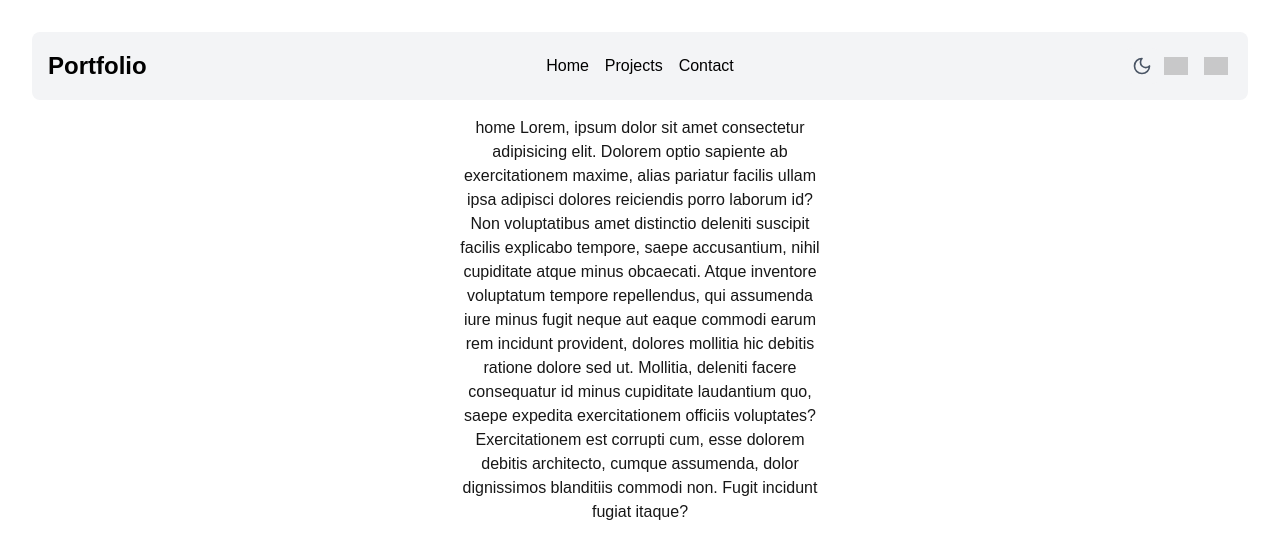
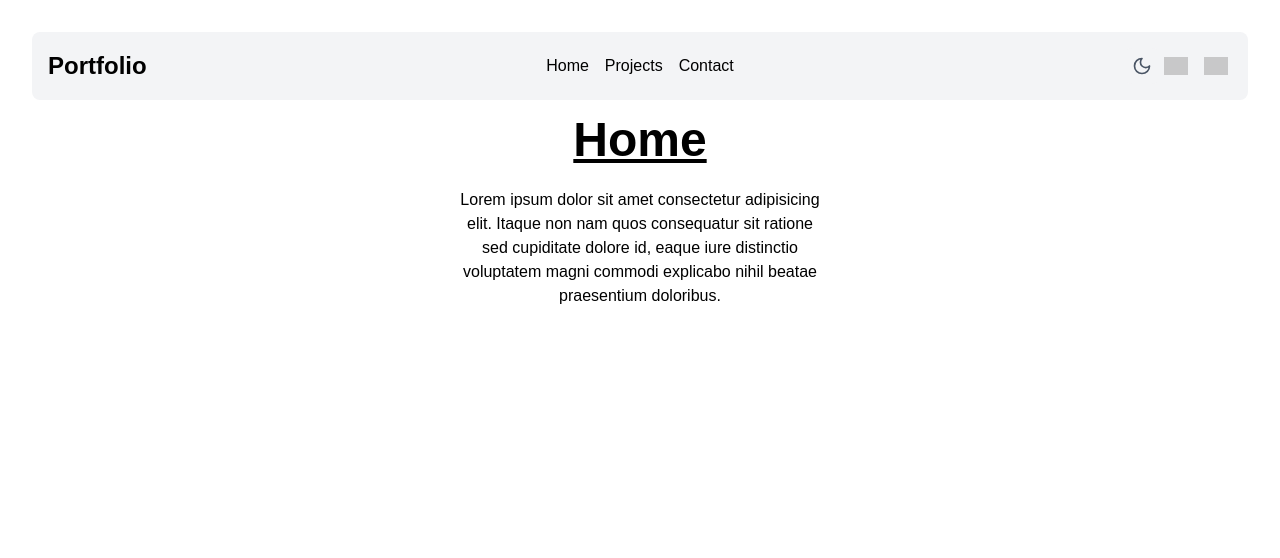
Before and after one commit to georgelgeback/portfolio, a Next.js app: page / in a window 1280 px wide. Shown: the top 558 px of the page. Built offline with nearby package versions, Linux system fonts and the light colour scheme; no server answers; grey boxes are pictures that could not be loaded.

Commit message:
Updated basic structure

```diff
--- a/i18n.js
+++ b/i18n.js
@@ -16,6 +16,9 @@ i18n
     resources: {
       en: {
         translation: {
+          home: {
+            title: "Home",
+          },
           description: {
             part3: "Learn React",
           },
@@ -23,6 +26,9 @@ i18n
       },
       sv: {
         translation: {
+          home: {
+            title: "Hem",
+          },
           description: {
             part3: "Lär dig React",
           },
--- a/src/app/(app)/contact/page.tsx
+++ b/src/app/(app)/contact/page.tsx
@@ -1,11 +1,19 @@
+"use client";
+
 import React from "react";
+import FadeInDown from "@/components/fadein";
 
 export default function Page() {
   return (
-    <div>
-      <h1 className="font-black text-5xl underline">Contact me!</h1>
-      <br />
-      <p>Send me an email at EMAIL!</p>
-    </div>
+    <>
+      <FadeInDown>
+        <h1 className="font-black text-5xl underline">Contact me here</h1>
+        <br />
+        <p>
+          Send me an email at <a href="mailto:EMAIL">EMAIL</a>! Or you can find
+          me on the streets.
+        </p>
+      </FadeInDown>
+    </>
   );
 }
--- a/src/app/(app)/layout.tsx
+++ b/src/app/(app)/layout.tsx
@@ -34,17 +34,17 @@ export default function MainLayout({
             min-h-screen
             min-w-screen
             items-top
-            bg-white
-            dark:bg-black
             w-full
+            relative
           `}
       >
-        <div className="object-left flex flex-row w-full">
+        <div className="absolute inset-0 -z-50 bg-white dark:bg-black"></div>
+        <div className="object-left flex flex-row w-full relative z-40">
           <Navbar />
         </div>
-        <div className="flex justify-center w-full">
+        <div className="flex justify-center w-full ">
           <div className="text-center flex flex-col lg:w-1/3">
-            <div className="flex flex-col gap-4 m-4">{children}</div>
+            <div className="flex flex-col gap-4 m-4 relative">{children}</div>
           </div>
         </div>
       </div>
--- a/src/app/(app)/page.tsx
+++ b/src/app/(app)/page.tsx
@@ -1,19 +1,26 @@
+"use client";
+
 import React from "react";
+import FadeInDown from "@/components/fadein";
+import { useTranslation } from "react-i18next";
+import "../../../i18n";
 
 export default function Home() {
+  const { t } = useTranslation();
   return (
-    <h1>
-      home Lorem, ipsum dolor sit amet consectetur adipisicing elit. Dolorem
-      optio sapiente ab exercitationem maxime, alias pariatur facilis ullam ipsa
-      adipisci dolores reiciendis porro laborum id? Non voluptatibus amet
-      distinctio deleniti suscipit facilis explicabo tempore, saepe accusantium,
-      nihil cupiditate atque minus obcaecati. Atque inventore voluptatum tempore
-      repellendus, qui assumenda iure minus fugit neque aut eaque commodi earum
-      rem incidunt provident, dolores mollitia hic debitis ratione dolore sed
-      ut. Mollitia, deleniti facere consequatur id minus cupiditate laudantium
-      quo, saepe expedita exercitationem officiis voluptates? Exercitationem est
-      corrupti cum, esse dolorem debitis architecto, cumque assumenda, dolor
-      dignissimos blanditiis commodi non. Fugit incidunt fugiat itaque?
-    </h1>
+    <div className="relative -z-10">
+      <FadeInDown>
+        <h1 className="font-black text-5xl underline text-black dark:text-white">
+          {t("home.title")}
+        </h1>
+        <br />
+        <p className="text-black dark:text-white">
+          Lorem ipsum dolor sit amet consectetur adipisicing elit. Itaque non
+          nam quos consequatur sit ratione sed cupiditate dolore id, eaque iure
+          distinctio voluptatem magni commodi explicabo nihil beatae praesentium
+          doloribus.
+        </p>
+      </FadeInDown>
+    </div>
   );
 }
--- a/src/app/(app)/projects/page.tsx
+++ b/src/app/(app)/projects/page.tsx
@@ -1,16 +1,26 @@
+"use client";
+
 import React from "react";
+import FadeInDown from "@/components/fadein";
 
 export default function Page() {
   return (
     <div>
+      <FadeInDown>
         <h1 className="font-black text-5xl underline">Projects</h1>
         <br />
         <p>
-        Lorem ipsum dolor sit amet consectetur adipisicing elit. Itaque non nam
-        quos consequatur sit ratione sed cupiditate dolore id, eaque iure
+          This is a page where you can see all the projects I have worked on.
+          This page will be updated regularly.
+        </p>
+        <br />
+        <p>
+          Lorem ipsum dolor sit amet consectetur adipisicing elit. Itaque non
+          nam quos consequatur sit ratione sed cupiditate dolore id, eaque iure
           distinctio voluptatem magni commodi explicabo nihil beatae praesentium
           doloribus.
         </p>
+      </FadeInDown>
     </div>
   );
 }
--- a/src/app/layout.tsx
+++ b/src/app/layout.tsx
@@ -15,8 +15,8 @@ const geistMono = Geist_Mono({
 });
 
 export const metadata: Metadata = {
-  title: "Create Next App",
-  description: "Generated by create next app",
+  title: "Portfolio",
+  description: "A portfolio website",
 };
 
 export default async function RootLayout({
--- /dev/null
+++ b/src/components/fadein.tsx
@@ -0,0 +1,28 @@
+import { FC, ReactNode, useState, useEffect } from "react";
+
+interface FadeInDownProps {
+  children: ReactNode;
+}
+
+const FadeInDown: FC<FadeInDownProps> = ({ children }) => {
+  const [visible, setVisible] = useState(false);
+
+  useEffect(() => {
+    setVisible(true);
+  }, []);
+
+  return (
+    <div
+      className={`pointer-events-none relative transition-all duration-700 ease-out transform
+        ${
+          visible ? "opacity-100 translate-y-0" : "opacity-0 -translate-y-10"
+        } -z-10`}
+      // Optionally, constrain dimensions if necessary:
+      style={{ width: "100%", maxHeight: "300px" }}
+    >
+      {children}
+    </div>
+  );
+};
+
+export default FadeInDown;
--- a/src/components/navbar.tsx
+++ b/src/components/navbar.tsx
@@ -4,7 +4,7 @@ import Link from "next/link";
 
 const Navbar: React.FC = () => {
   return (
-    <header className="grid grid-cols-3 items-center bg-gray-100 dark:bg-gray-800 text-black dark:text-white p-4 w-full rounded-lg">
+    <header className="grid grid-cols-3 items-center bg-gray-100 dark:bg-gray-800 text-black dark:text-white p-4 w-full rounded-lg z-50">
       <div>
         <h1 className="text-2xl font-bold">Portfolio</h1>
       </div>
```
Lines whose indentation alone changed are shown as unchanged.
